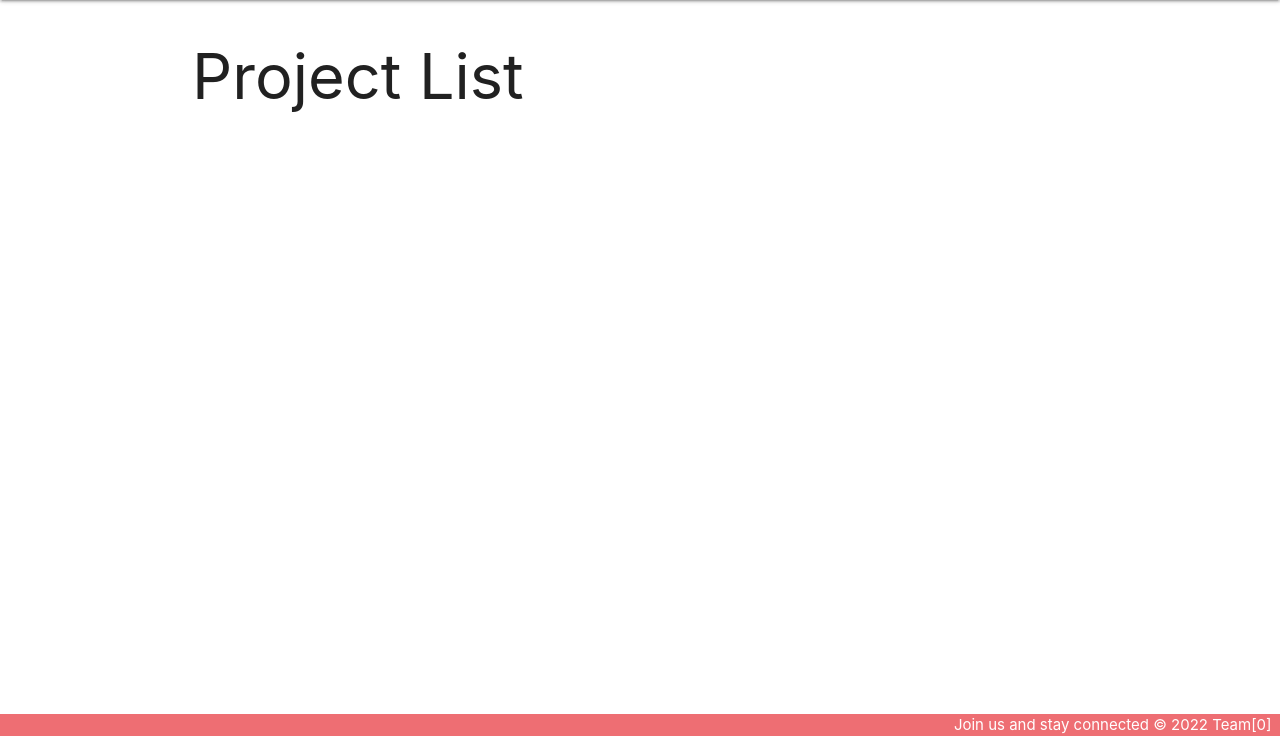
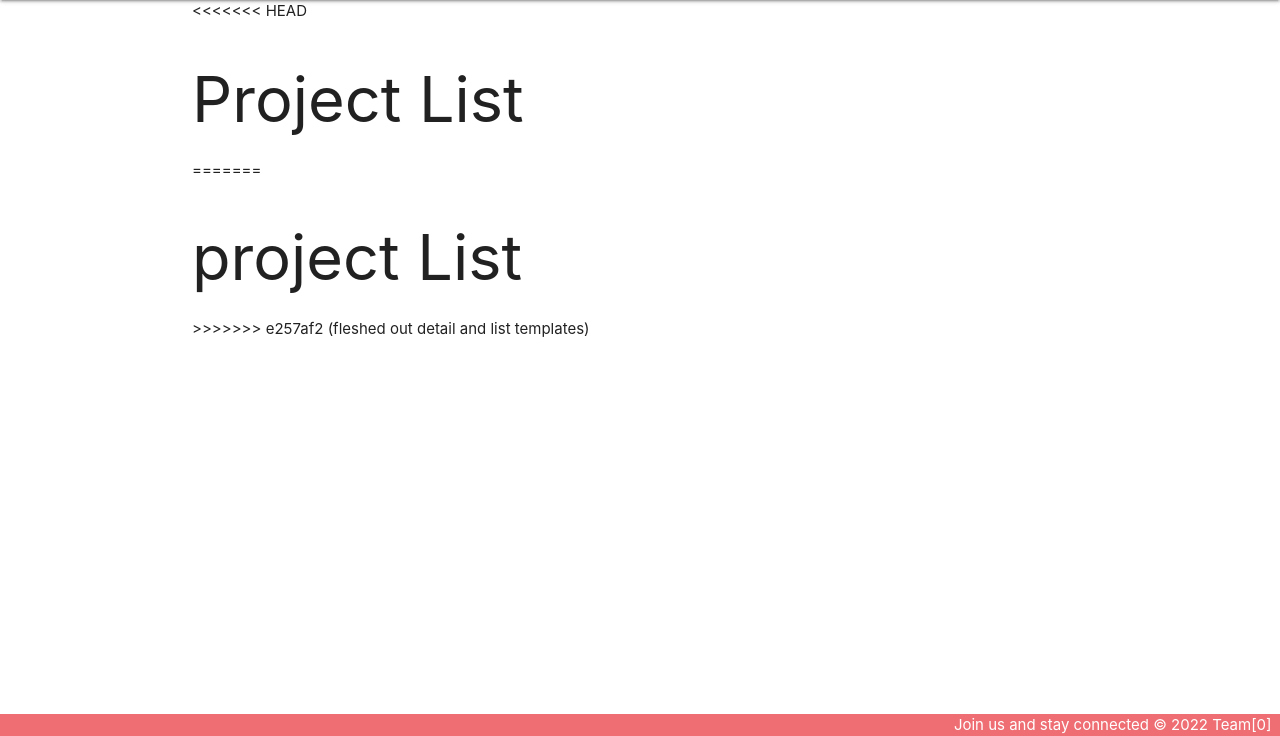
Before and after one commit to KhalilAHoward/project_3, a Django app: page /projects/ in a window 1280 px wide. Shown: the part 64-800 px from the top of the page. Run offline with Django 4.2, Linux system fonts and the light colour scheme.

```diff
--- a/stayconnected/main_app/templates/main_app/project_list.html
+++ b/stayconnected/main_app/templates/main_app/project_list.html
@@ -1,7 +1,11 @@
 {% extends 'base.html' %}
 {% block content %}
 
+<<<<<<< HEAD
 <h1>Project List</h1>
+=======
+<h1>project List</h1>
+>>>>>>> e257af2 (fleshed out detail and list templates)
 
 {% for project in projects %}
 <a href="{% url 'project_detail' project.id %}">
```
Also changed, not shown: stayconnected/main_app/views.py (+17 -4 lines).
